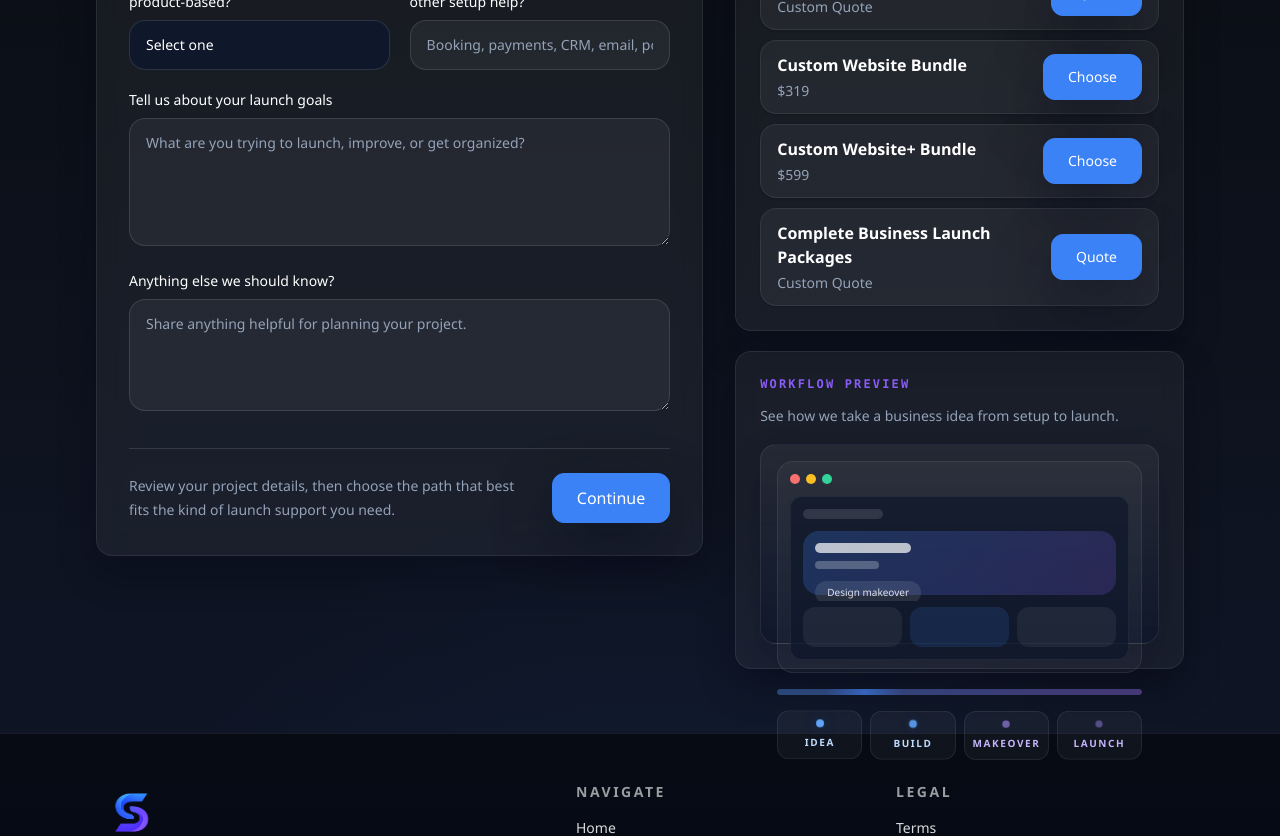
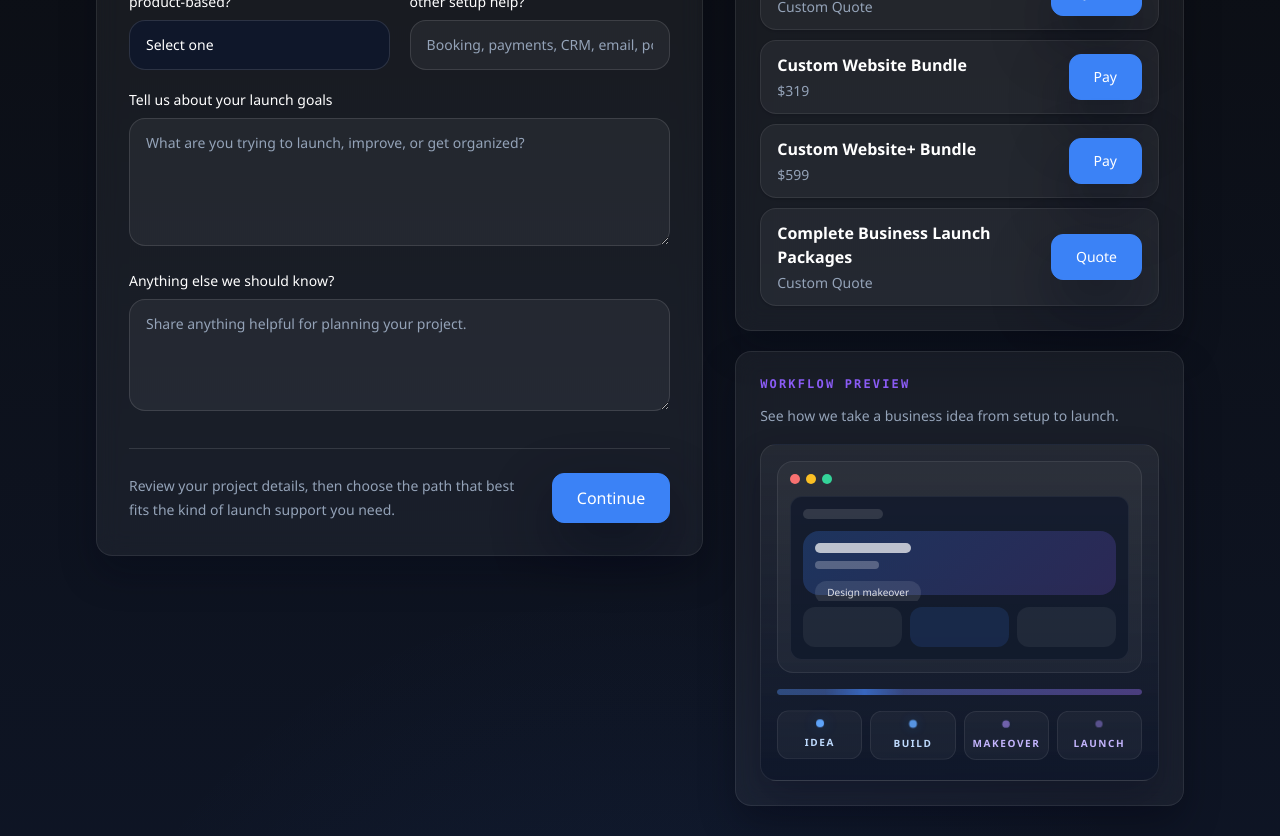
Before and after one commit to MySaaS1023/SS, a Next.js app: page /get-started in a window 1280 px wide. Shown: the part 700-1536 px from the top of the page. Built offline with nearby package versions, Linux system fonts and the light colour scheme.

Commit message:
Fix Stripe redirects for website bundles

```diff
--- a/components/intake-form.tsx
+++ b/components/intake-form.tsx
@@ -1,8 +1,9 @@
 "use client";
 
 import Link from "next/link";
-import { FormEvent, useState } from "react";
+import { FormEvent, useEffect, useState } from "react";
 
+import { getServicePaymentLink } from "@/lib/payment-links";
 import { ServiceKey, serviceOfferings } from "@/lib/site-data";
 import { primaryButtonClass } from "@/lib/styles";
 
@@ -42,12 +43,22 @@ export function IntakeForm({ selectedPackage }: IntakeFormProps) {
   const [isSubmitting, setIsSubmitting] = useState(false);
   const [formError, setFormError] = useState("");
   const [successMessage, setSuccessMessage] = useState("");
+  const [activePackage, setActivePackage] = useState<ServiceKey | "">(
+    selectedPackage ?? "",
+  );
+
+  useEffect(() => {
+    setActivePackage(selectedPackage ?? "");
+  }, [selectedPackage]);
 
   async function handleSubmit(event: FormEvent<HTMLFormElement>) {
     event.preventDefault();
 
     const formData = new FormData(event.currentTarget);
     const selectedServiceKey = String(formData.get("selectedPackage") ?? "") as ServiceKey;
+    const selectedOffering = serviceOfferings.find(
+      (offering) => offering.key === selectedServiceKey,
+    );
     const payload = {
       fullName: String(formData.get("fullName") ?? ""),
       email: String(formData.get("email") ?? "").trim(),
@@ -63,6 +74,11 @@ export function IntakeForm({ selectedPackage }: IntakeFormProps) {
 
     setFormError("");
     setSuccessMessage("");
+
+    if (!selectedOffering) {
+      setFormError("Please select a valid solution before continuing.");
+      return;
+    }
 
     if (!isValidSimpleEmail(payload.email)) {
       setFormError("Please enter a valid email address.");
@@ -98,9 +114,24 @@ export function IntakeForm({ selectedPackage }: IntakeFormProps) {
         return;
       }
 
+      const paymentLink = getServicePaymentLink(selectedServiceKey);
+      const isPaidPackage = selectedOffering.price.trim().startsWith("$");
+
+      if (isPaidPackage) {
+        if (!paymentLink) {
+          setFormError(
+            "This payment link is not configured yet. Please contact us before continuing.",
+          );
+          return;
+        }
+
+        window.location.assign(paymentLink);
+        return;
+      }
+
       setSuccessMessage(
         result.message ??
-          "Your project details were sent successfully. Please continue to secure your package.",
+          "Your project details were sent successfully. We'll review your request and follow up with next steps.",
       );
     } catch (error) {
       console.error("[intake-form] Unexpected submission error:", error);
@@ -172,7 +203,12 @@ export function IntakeForm({ selectedPackage }: IntakeFormProps) {
             <select
               name="selectedPackage"
               className={selectClassName}
-              defaultValue={selectedPackage ?? ""}
+              value={activePackage}
+              onChange={(event) => {
+                setActivePackage(event.target.value as ServiceKey | "");
+                setFormError("");
+                setSuccessMessage("");
+              }}
               style={{ backgroundColor: "#0f172a", color: "#ffffff" }}
               required
             >
@@ -304,8 +340,10 @@ export function IntakeForm({ selectedPackage }: IntakeFormProps) {
           </p>
           <div className="mt-4 space-y-2.5">
             {serviceOfferings.map((offering) => {
-              const isSelected = selectedPackage === offering.key;
-              const isQuoteAction = offering.href === "/contact";
+              const isSelected = activePackage === offering.key;
+              const paymentLink = getServicePaymentLink(offering.key);
+              const actionHref = paymentLink ?? offering.href;
+              const actionLabel = paymentLink ? "Pay" : "Quote";
 
               return (
                 <div
@@ -329,10 +367,10 @@ export function IntakeForm({ selectedPackage }: IntakeFormProps) {
                       </span>
                     ) : (
                       <Link
-                        href={offering.href}
+                        href={actionHref}
                         className={`${primaryButtonClass} force-white-btn shrink-0 px-4 py-2 text-sm shadow-[var(--shadow)]`}
                       >
-                        {isQuoteAction ? "Quote" : "Choose"}
+                        {actionLabel}
                       </Link>
                     )}
                   </div>
@@ -349,7 +387,7 @@ export function IntakeForm({ selectedPackage }: IntakeFormProps) {
           <p className="mt-3 text-sm leading-6 text-[var(--muted)]">
             See how we take a business idea from setup to launch.
           </p>
-          <div className="mt-4 h-[200px] rounded-2xl border border-[rgba(255,255,255,0.08)] bg-[linear-gradient(180deg,rgba(255,255,255,0.05),rgba(15,23,42,0.92))] p-4 shadow-[0_18px_36px_rgba(2,6,23,0.24)]">
+          <div className="mt-4 min-h-[224px] rounded-2xl border border-[rgba(255,255,255,0.08)] bg-[linear-gradient(180deg,rgba(255,255,255,0.05),rgba(15,23,42,0.92))] p-4 shadow-[0_18px_36px_rgba(2,6,23,0.24)]">
             <div className="rounded-2xl border border-[rgba(255,255,255,0.08)] bg-[rgba(255,255,255,0.04)] p-3">
               <div className="flex items-center gap-1.5">
                 <span className="h-2.5 w-2.5 rounded-full bg-[#f87171]" />
@@ -388,7 +426,7 @@ export function IntakeForm({ selectedPackage }: IntakeFormProps) {
               <div className="workflow-progress relative h-1.5 w-full rounded-full bg-[linear-gradient(90deg,rgba(59,130,246,0.35),rgba(139,92,246,0.35))]" />
             </div>
 
-            <div className="mt-4 grid grid-cols-4 gap-2">
+            <div className="mt-4 grid grid-cols-4 gap-2 pb-1">
               {[
                 { label: "Idea", accent: "bg-[#60a5fa] text-[#bfdbfe]" },
                 { label: "Build", accent: "bg-[#60a5fa] text-[#bfdbfe]" },
--- a/lib/payment-links.ts
+++ b/lib/payment-links.ts
@@ -1,5 +1,18 @@
+import type { ServiceKey } from "@/lib/site-data";
+
 export const PAYMENT_LINKS = {
   starter: "https://buy.stripe.com/eVq6oHfVMbFfdMT53Hd7q03",
   business: "https://buy.stripe.com/6oU8wPdNE8t37ov67Ld7q05",
   premium: "https://buy.stripe.com/bJefZhcJA5gR9wDeEhd7q04",
+} as const;
+
+export const SERVICE_PAYMENT_LINKS: Partial<Record<ServiceKey, string>> = {
+  "custom-website-bundle": "https://buy.stripe.com/9B6cN56lc8t31070Nrd7q06",
+  "custom-website-plus-bundle": "https://buy.stripe.com/bJe3cv3908t31077bPd7q07",
 };
+
+export function getServicePaymentLink(serviceKey: ServiceKey) {
+  const link = SERVICE_PAYMENT_LINKS[serviceKey];
+
+  return link && link.trim().length > 0 ? link : undefined;
+}
```
